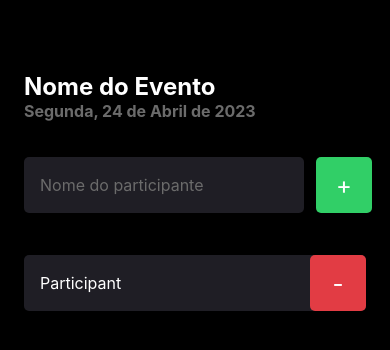
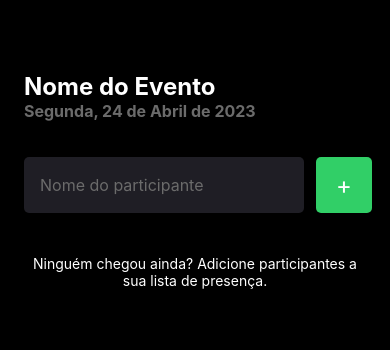
Before and after one commit to lucaslozz/imhere, a React Native app: screen / in a window 390 px wide. Shown: the top 350 px of the page. Built offline with nearby package versions, Linux system fonts and the light colour scheme.

Commit message:
add flat list

```diff
--- a/src/components/Participant/index.tsx
+++ b/src/components/Participant/index.tsx
@@ -1,11 +1,16 @@
 import { View, Text, TouchableOpacity } from "react-native"
 import { styles } from "./styles"
 
-export function Participant() {
+interface ParticipantProps {
+  name: string;
+  onRemove: () => void;
+}
+
+export function Participant({ name, onRemove }: ParticipantProps) {
   return (
     <View style={styles.container}>
-      <Text style={styles.name}>Participant</Text>
-      <TouchableOpacity style={styles.button} >
+      <Text style={styles.name}>{name}</Text>
+      <TouchableOpacity style={styles.button} onPress={onRemove}>
         <Text style={styles.buttonText}>-</Text>
       </TouchableOpacity>
     </View>
--- a/src/screens/Home/index.tsx
+++ b/src/screens/Home/index.tsx
@@ -1,12 +1,19 @@
-import { Text, TextInput, Touchable, TouchableOpacity, View } from 'react-native'
+import { Text, TextInput, TouchableOpacity, View, FlatList } from 'react-native'
 import { styles } from "./styles"
 import { Participant } from '../../components/Participant'
 
 
 export default function Home() {
+  const participants = ["King", "Saryta", "Floquinho", "Iron", "Breguita", "Algodão", "Nero", "Neguinha", "Mel"]
+
   function handleParticipantAdd() {
     console.log('Você clicou no botão de adicionar')
   }
+
+  function handleParticipantRemove(name: string) {
+    console.log(`Vocé clicou no botão de remover ${name}`)
+  }
+
   return (
     <View style={styles.container}>
       <Text
@@ -27,7 +34,23 @@ export default function Home() {
           <Text style={styles.buttonText}>+</Text>
         </TouchableOpacity>
       </View>
-      <Participant />
+      <FlatList
+        data={[]}
+        keyExtractor={item => item}
+        renderItem={({ item }) =>
+          <Participant
+            key={item}
+            name={item}
+            onRemove={() => handleParticipantRemove(item)}
+          />}
+        showsVerticalScrollIndicator={false}
+        ListEmptyComponent={
+          () => (
+            <Text style={styles.listEmptyText}>Ninguém chegou ainda? Adicione participantes a sua lista de presença.</Text>
+          )
+        }
+      />
+
     </View>
   )
 }
--- a/src/screens/Home/styles.ts
+++ b/src/screens/Home/styles.ts
@@ -46,5 +46,10 @@ export const styles = StyleSheet.create({
     marginTop: 36,
     marginBottom: 42,
 
+  },
+  listEmptyText: {
+    color: "#FFF",
+    fontSize: 14,
+    textAlign: "center"
   }
 })
```
